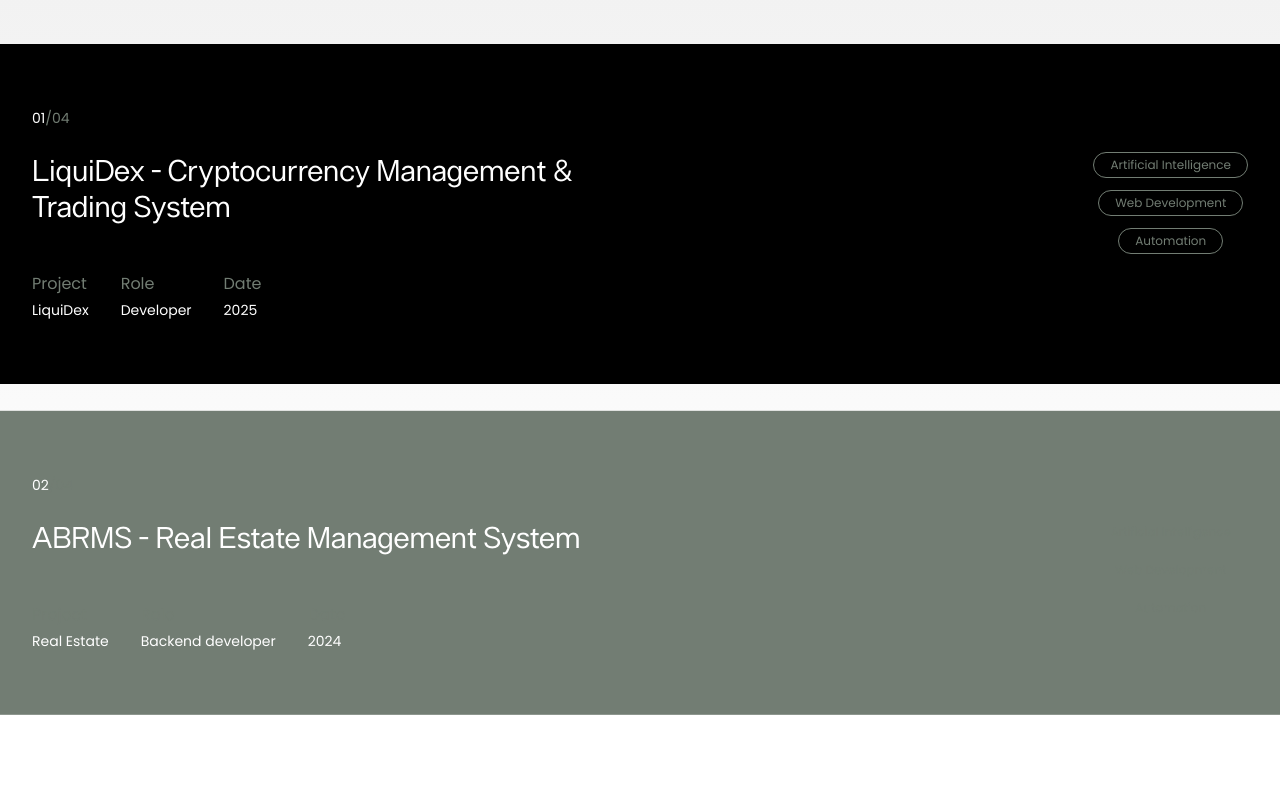
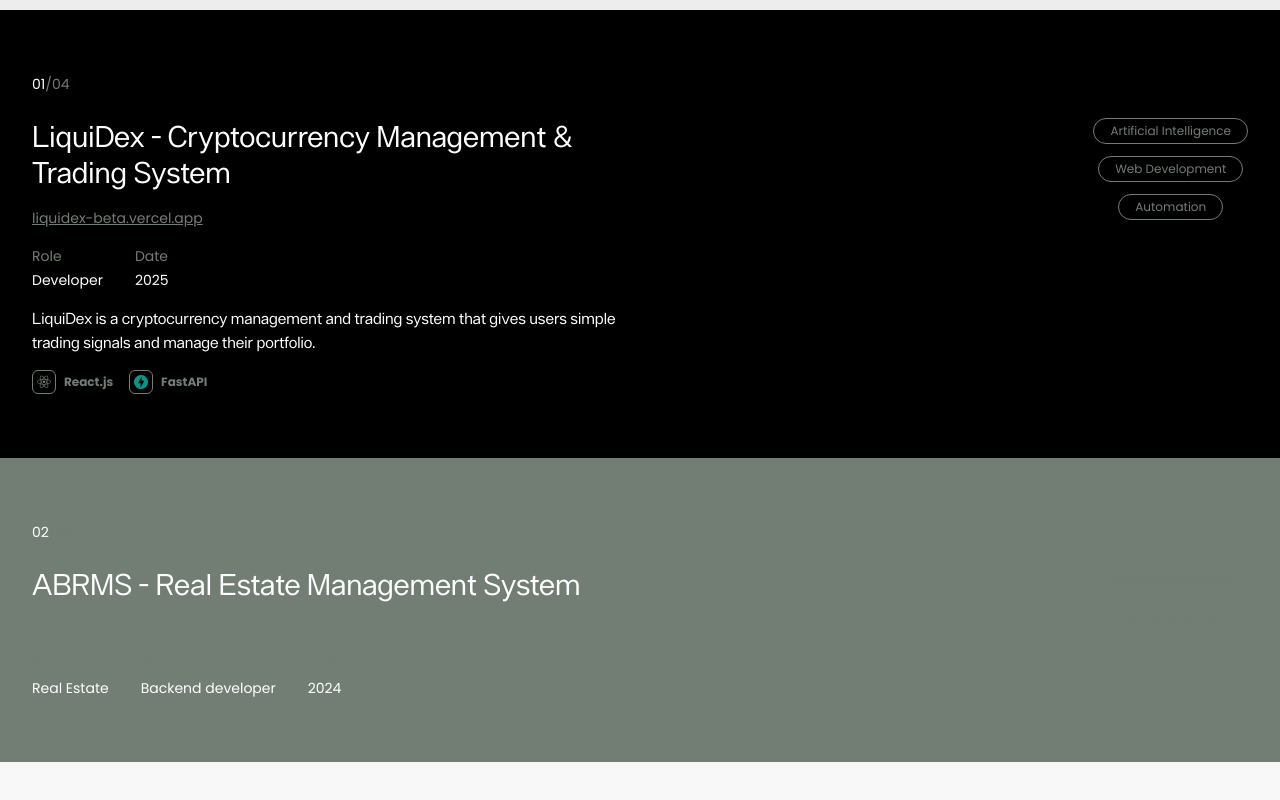
Before and after one commit to Hardy101/Eghosa, a React (Vite) app: page / in a window 1280 px wide. Shown: the part 862-1662 px from the top of the page. Before the commit the page ends 1577 px from the top, so only its background shows below. Built offline with nearby package versions, Linux system fonts and the light colour scheme; a web font is replaced by a local one.

Commit message:
feat: update ProjectWrapper with new FastAPI icon and enhance project descriptions

```diff
--- a/src/components/projects.tsx
+++ b/src/components/projects.tsx
@@ -1,6 +1,8 @@
 import { useEffect } from "react";
 import gsap from "gsap";
 import ScrollTrigger from "gsap/ScrollTrigger";
+
+import fastapi from "../assets/icons/FastAPI.svg";
 
 gsap.registerPlugin(ScrollTrigger);
 gsap.defaults({ ease: "none", duration: 2 });
@@ -8,13 +10,13 @@
 const ProjectWrapper = () => {
   useEffect(() => {
     const tl = gsap.timeline();
-    tl.from("#liquidex", { yPercent: 10 }).from("#abrms", { yPercent: 10 });
+    tl.from("#abrms", { yPercent: 0 });
 
     ScrollTrigger.create({
       animation: tl,
       trigger: "#projects",
-      start: "top top",
-      end: "bottom bottom",
+      start: "top 20%",
+      end: "bottom 80%",
       scrub: true,
       pin: true,
       anticipatePin: 1,
@@ -27,7 +29,10 @@
         id="projects"
         className="projects relative text-white font-poppins z-20"
       >
-        <div id="liquidex" className="bg-dark-1 transition-all duration-300 px-8 py-16">
+        <div
+          id="liquidex"
+          className="bg-dark-1 transition-all duration-300 px-8 py-16"
+        >
           <p className="text-sm">
             <span className="text-white">01</span>
             <span className="text-grey-2">/04</span>
@@ -37,21 +42,47 @@
               <h2 className="text-3xl text-white font-helvetica">
                 LiquiDex - Cryptocurrency Management & Trading System
               </h2>
-              <div className="mt-8">
+              <p>
+                <a
+                  href="https://liquidex-beta.vercel.app/" target="_blank" rel="noreferrer"
+                  className="text-sm underline text-grey-2 hover:text-white"
+                >
+                  liquidex-beta.vercel.app
+                </a>
+              </p>
+              <div className="text-sm">
                 <ul className="flex gap-8">
-                  <li className="flex flex-col gap-1">
-                    <span className="text-grey-2">Project</span>
-                    <span className="text-sm">LiquiDex</span>
-                  </li>
+
                   <li className="flex flex-col gap-1">
                     <span className="text-grey-2">Role</span>
-                    <span className="text-sm">Developer</span>
+                    <span>Developer</span>
                   </li>
                   <li className="flex flex-col gap-1">
                     <span className="text-grey-2">Date</span>
-                    <span className="text-sm">2025</span>
+                    <span>2025</span>
                   </li>
                 </ul>
+              </div>
+              <div className="project-desc grid gap-4 font-helvetica">
+                <p className="project-about">
+                  LiquiDex is a cryptocurrency management and trading system
+                  that gives users simple trading signals and manage their
+                  portfolio.
+                </p>
+                <p className="project-stack flex gap-4">
+                  <span className="inline-flex items-center gap-2 text-grey-2 text-xs font-poppins-bold">
+                    <i className="fa-brands fa-react my-auto text-sm bg-black border border-grey-[#2d2d2d] rounded-md p-1"></i>
+                    React.js
+                  </span>
+                  <span className="inline-flex items-center gap-2 text-grey-2 text-xs font-poppins-bold">
+                    <img
+                      src={fastapi}
+                      alt="fastapi logo"
+                      className=" bg-black border border-grey-[#2d2d2d] w-auto h-6 rounded-md p-1"
+                    />
+                    FastAPI
+                  </span>
+                </p>
               </div>
             </div>
             <div className="tags text-[#727D73] mb-auto">
@@ -69,7 +100,10 @@
             </div>
           </div>
         </div>
-        <div id="abrms" className="bg-grey-2 transition-all duration-300 px-8 py-16">
+        <div
+          id="abrms"
+          className="bg-grey-2 transition-all duration-300 px-8 py-16"
+        >
           <p className="text-sm">
             <span className="text-white">02</span>
             <span className="text-grey-2">/04</span>
```
Also changed, not shown: src/assets/icons/FastAPI.svg (added).
